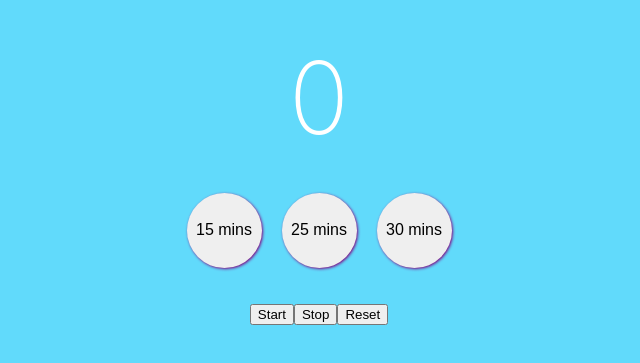
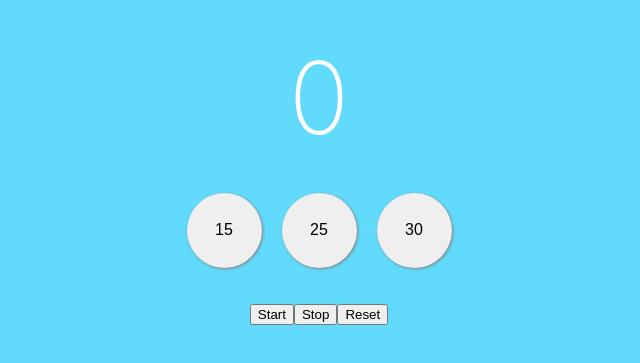
Before and after one commit to Rakeshpatel87p/react-timerOrg, a React (Create React App) app: page / in a window 1280 px wide. Shown: the part 213-576 px from the top of the page, without its empty margins (321-961 px from the left). Built offline with nearby package versions, Linux system fonts and the light colour scheme.

Commit message:
reset btn hooked up

```diff
--- a/src/App.js
+++ b/src/App.js
@@ -16,6 +16,7 @@ class App extends Component {
     this.startTimer = this.startTimer.bind(this);
     this.handleClickOutside = this.handleClickOutside.bind(this);
     this.setWrapperRef = this.setWrapperRef.bind(this);
+    this.clearTimer = this.clearTimer.bind(this);
   }
 
   componentWillUnmount() {
@@ -42,6 +43,11 @@ class App extends Component {
       this.displayTimeLeft(secondsLeft);
     }, 1000);
     this.setState({intervalId: this.countdown})
+  }
+
+  clearTimer() {
+    clearInterval(this.state.intervalId);
+    this.setState({minutes: 0})
   }
 
   displayTimeLeft(seconds) {
@@ -83,13 +89,13 @@ class App extends Component {
         <TimerHeader intervalId={this.state.intervalId} inputToggle={this.state.inputToggle} minutes={this.state.minutes} handleChange={this.handleChange}/>
         <div className="presetTimerBtns">
           {this.quickTimers.map((time, i) =>
-            <button key={i} onClick={this.handleSubmit} value={time}>{time} mins</button>
+            <button key={i} onClick={this.handleSubmit} value={time}>{time}</button>
           )}
         </div>
         <div>
           <button onClick={this.handleSubmit}>Start</button>
           <button>Stop</button>
-          <button>Reset</button>
+          <button onClick={this.clearTimer}>Reset</button>
         </div>
       </div>
     )
--- a/src/index.css
+++ b/src/index.css
@@ -32,7 +32,7 @@ body {
 .presetTimerBtns button {
   border: 0px;
   border-radius: 100%;
-  box-shadow: 1px 1px 3px purple;
+  box-shadow: 1px 1px 3px grey;
   color:black;
   cursor: pointer;
   font-size: 16px;
@@ -43,6 +43,6 @@ body {
 }
 
 .presetTimerBtns button:hover {
-  box-shadow: 1px 1px 15px purple;
+  box-shadow: 1px 1px 6px purple;
   transform: scale(1.2);
 }
```
